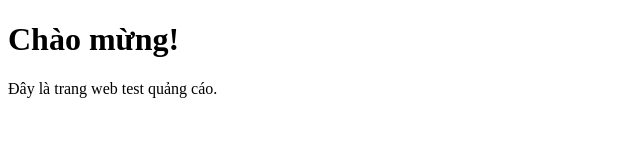
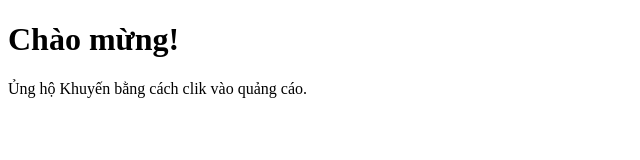
Before and after one commit to khuyenbv/ads-landing, a plain HTML site: page index.html in a window 1280 px wide. Shown: the whole page, without its empty margins (0-640 px from the left). Drawn offline with Linux system fonts and the light colour scheme.

Commit message:
Update index.html

```diff
--- a/index.html
+++ b/index.html
@@ -8,7 +8,7 @@
 </head>
 <body>
   <h1>Chào mừng!</h1>
-  <p>Đây là trang web test quảng cáo.</p>
+  <p>Ủng hộ Khuyến bằng cách clik vào quảng cáo.</p>
 
   <!-- Khu vực chèn quảng cáo -->
  <script async src="https://pagead2.googlesyndication.com/pagead/js/adsbygoogle.js?client=ca-pub-3599794298258227"
```
